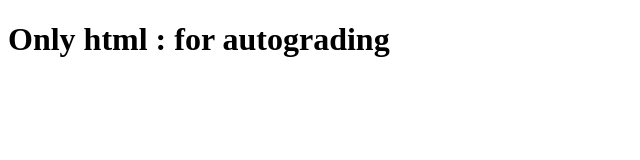
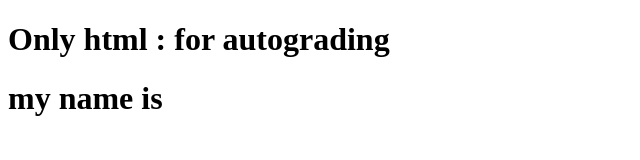
Before and after one commit to Hossain79/Only-HTML, a plain HTML site: page index.html in a window 1280 px wide. Shown: the whole page, without its empty margins (0-640 px from the left). Drawn offline with Linux system fonts and the light colour scheme.

Commit message:
index.html updated

```diff
--- a/index.html
+++ b/index.html
@@ -8,5 +8,6 @@
 </head>
 <body>
     <h1>Only html : for autograding </h1>
+    <h1>my name is </h1>
 </body>
 </html>
```
